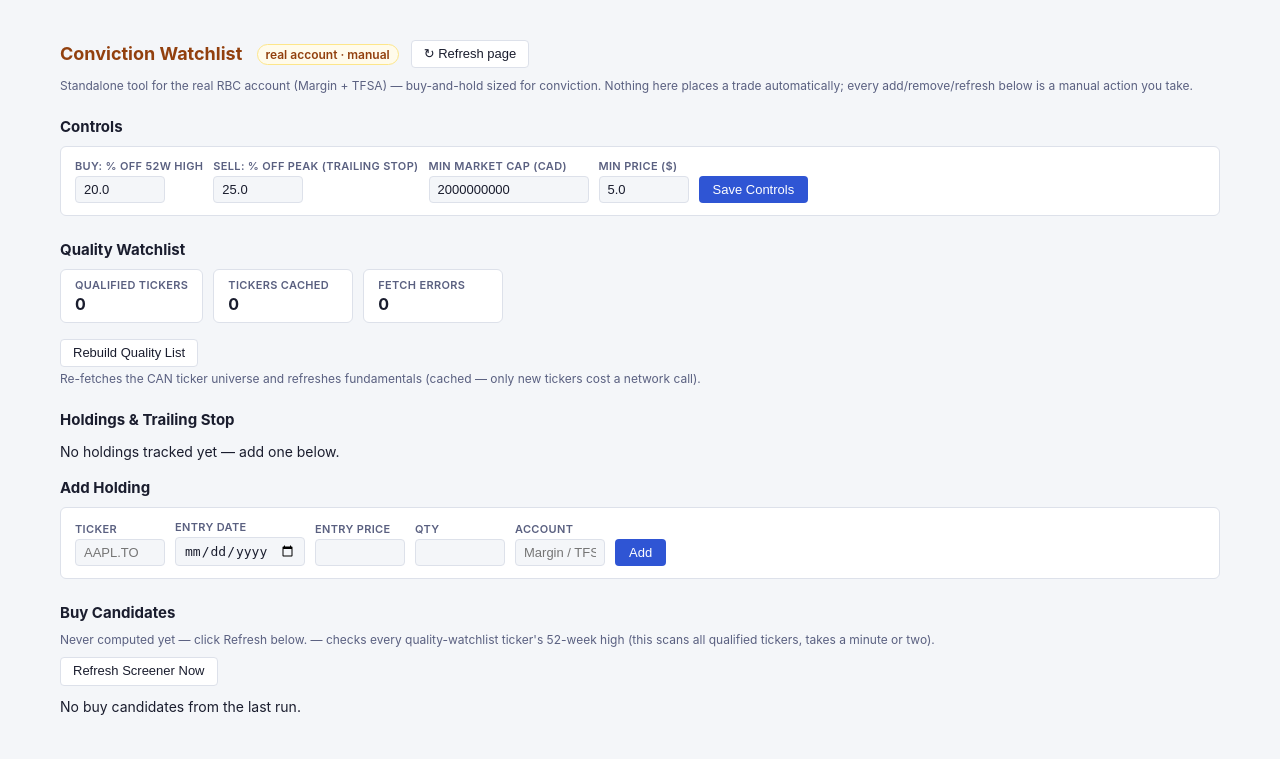
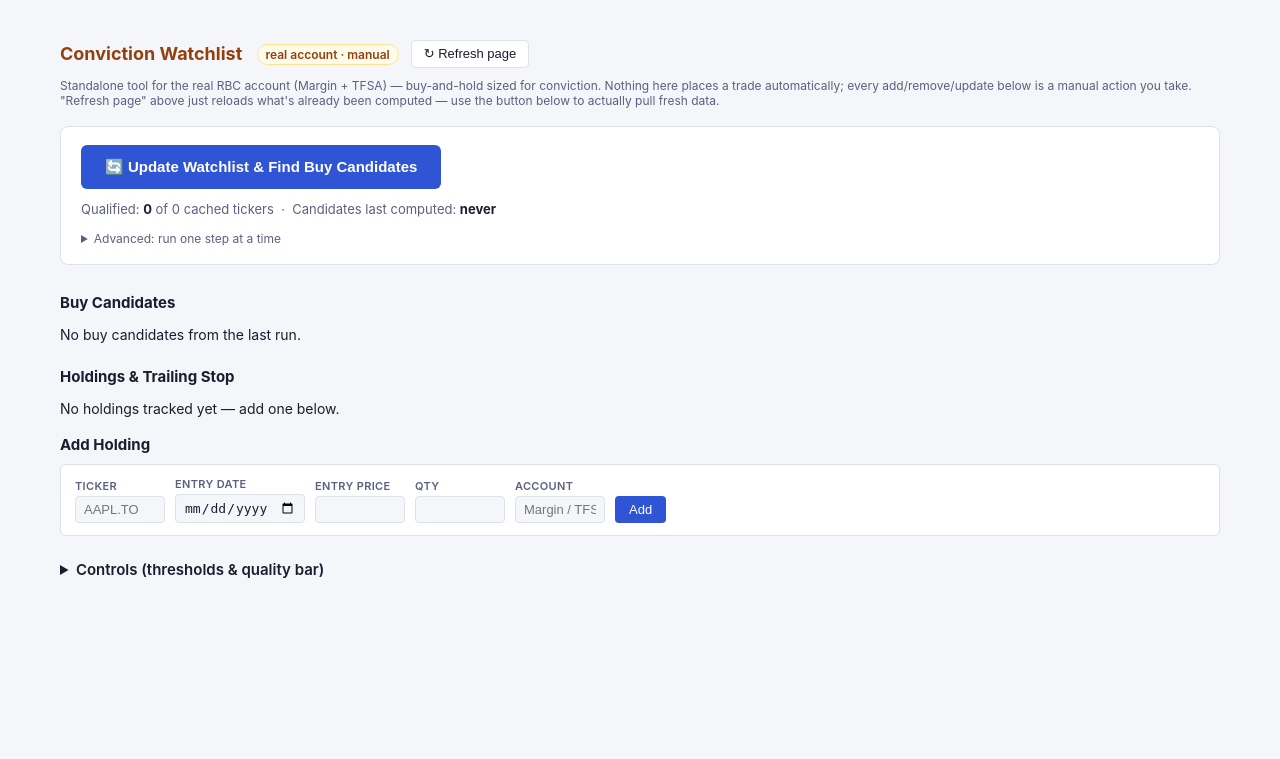
Before and after one commit to ChernyshovYuriy/StockScanner, a Flask app: page /conviction in a window 1280 px wide. Shown: the part 41-800 px from the top of the page. Run offline with Flask 3, Linux system fonts and the light colour scheme.

Commit message:
Restructure Conviction tab: one primary action instead of two buried buttons
Rebuild Quality List and Refresh Screener Now were small buttons in
unrelated sections (middle and bottom of a long page) for what is
really one workflow. Replaced with a single prominent "Update
Watchlist & Find Buy Candidates" button at the top (new
/conviction/update-all route runs both steps in sequence), with Buy
Candidates now shown right below it.

The two individual steps still exist for power users (e.g. re-scoring
after a threshold change without a full ticker refetch), tucked under
an "Advanced: run one step at a time" disclosure. Controls (thresholds
and quality bar, tweaked rarely) moved into a collapsed section at the
bottom instead of top billing.

Co-Authored-By: Claude Sonnet 5 <noreply@anthropic.com>
Claude-Session: https://claude.ai/code/session_019tvvEGFtLmFCrxmbg3HoV4

```diff
--- a/dashboard_app.py
+++ b/dashboard_app.py
@@ -332,6 +332,19 @@ def create_app() -> Flask:
             return redirect(url_for("conviction", error=f"Entry screener refresh failed: {e}"))
         return redirect(url_for("conviction"))
 
+    @app.post("/conviction/update-all")
+    def conviction_update_all():
+        """The single primary action on the Conviction tab: rebuild the
+        quality list, then re-screen for buy candidates -- the two steps a
+        user actually wants done together, previously two separate buttons
+        in unrelated sections of the page."""
+        try:
+            conviction_quality_filter.rebuild()
+            conviction_refresh_candidates()
+        except Exception as e:
+            return redirect(url_for("conviction", error=f"Update failed: {e}"))
+        return redirect(url_for("conviction"))
+
     @app.get("/history")
     def history():
         try:
--- a/templates/conviction.html
+++ b/templates/conviction.html
@@ -15,6 +15,29 @@
     .conviction-section { margin: 24px 0; }
     .conviction-section h2 { font-size: 15px; margin: 0 0 10px; }
     .conviction-note { color: var(--text-muted); font-size: 12px; margin: 4px 0 10px; }
+
+    /* The one action most visits are for: update data, see candidates. Made
+       deliberately the loudest thing on the page instead of two small
+       buttons buried in unrelated sections. */
+    .update-panel {
+      background: var(--card-bg); border: 1px solid var(--border);
+      border-radius: 8px; padding: 18px 20px; margin: 18px 0 28px;
+    }
+    .primary-btn {
+      background: var(--accent, #2f55d4); color: #fff; border: none;
+      border-radius: 6px; padding: 13px 24px; cursor: pointer;
+      font-size: 15px; font-weight: 700;
+    }
+    .primary-btn:hover { filter: brightness(1.08); }
+    .primary-btn:disabled { opacity: 0.6; cursor: default; }
+    .update-status { margin-top: 12px; font-size: 13px; color: var(--text-muted); }
+    .update-status strong { color: var(--text); }
+    .update-advanced { margin-top: 14px; }
+    .update-advanced summary {
+      cursor: pointer; font-size: 12px; color: var(--text-muted); user-select: none;
+    }
+    .update-advanced summary:hover { color: var(--text); }
+    .advanced-buttons { display: flex; flex-wrap: wrap; gap: 10px; margin-top: 10px; }
 
     .inline-form {
       display: flex; flex-wrap: wrap; gap: 10px; align-items: flex-end;
@@ -41,7 +64,12 @@
       background: none; border: 1px solid var(--sell); color: var(--sell);
       border-radius: 4px; padding: 3px 8px; cursor: pointer; font-size: 12px;
     }
-    .rebuild-form { display: inline; }
+
+    .controls-details summary {
+      cursor: pointer; font-size: 15px; font-weight: 600; user-select: none;
+      margin: 0 0 10px;
+    }
+    .controls-details summary:hover { color: var(--conviction-accent, #92400e); }
   </style>
 {% endblock %}
 {% block content %}
@@ -51,63 +79,70 @@
   </div>
   <p class="conviction-note">
     Standalone tool for the real RBC account (Margin + TFSA) — buy-and-hold sized for conviction.
-    Nothing here places a trade automatically; every add/remove/refresh below is a manual action you take.
+    Nothing here places a trade automatically; every add/remove/update below is a manual action you take.
+    "Refresh page" above just reloads what's already been computed — use the button below to actually pull fresh data.
   </p>
 
   {% if error %}
     <p class="banner banner-error">{{ error }}</p>
   {% endif %}
 
-  <div class="conviction-section">
-    <h2>Controls</h2>
-    <form class="inline-form" method="post" action="{{ url_for('conviction_settings') }}">
-      <div class="field">
-        <label for="dip_pct_off_high">Buy: % off 52w high</label>
-        <input class="narrow" type="number" step="0.1" min="0" max="95" id="dip_pct_off_high"
-               name="dip_pct_off_high" value="{{ '%.1f'|format(settings.get('dip_pct_off_high', 0.20) * 100) }}">
+  <div class="update-panel">
+    <form method="post" action="{{ url_for('conviction_update_all') }}" id="update-all-form">
+      <button class="primary-btn" type="submit">🔄 Update Watchlist &amp; Find Buy Candidates</button>
+    </form>
+    <p class="conviction-note" id="update-all-working" hidden>
+      Working — pulling tickers, checking fundamentals, then scanning for buy candidates.
+      This can take a couple of minutes; the page reloads automatically when it's done.
+    </p>
+    <p class="update-status">
+      Qualified: <strong>{{ quality_count }}</strong> of {{ quality_total_cached }} cached tickers
+      {% if quality_errors %}<span class="pnl-neg">({{ quality_errors }} fetch errors)</span>{% endif %}
+      &nbsp;·&nbsp; Candidates last computed:
+      <strong>{{ candidates_generated_at if candidates_generated_at else "never" }}</strong>
+    </p>
+    <details class="update-advanced">
+      <summary>Advanced: run one step at a time</summary>
+      <div class="advanced-buttons">
+        <form method="post" action="{{ url_for('conviction_refresh_quality') }}" id="rebuild-quality-form">
+          <button class="refresh-btn" type="submit">Rebuild Quality List Only</button>
+        </form>
+        <form method="post" action="{{ url_for('conviction_refresh_candidates_route') }}" id="refresh-candidates-form">
+          <button class="refresh-btn" type="submit">Refresh Screener Only</button>
+        </form>
       </div>
-      <div class="field">
-        <label for="trailing_stop_pct">Sell: % off peak (trailing stop)</label>
-        <input class="narrow" type="number" step="0.1" min="0" max="95" id="trailing_stop_pct"
-               name="trailing_stop_pct" value="{{ '%.1f'|format(settings.get('trailing_stop_pct', 0.25) * 100) }}">
-      </div>
-      <div class="field">
-        <label for="min_market_cap_cad">Min market cap (CAD)</label>
-        <input class="wide" type="number" step="1000000" min="0" id="min_market_cap_cad"
-               name="min_market_cap_cad" value="{{ settings.get('min_market_cap_cad', 2000000000)|int }}">
-      </div>
-      <div class="field">
-        <label for="min_price">Min price ($)</label>
-        <input class="narrow" type="number" step="0.5" min="0" id="min_price"
-               name="min_price" value="{{ settings.get('min_price', 5.0) }}">
-      </div>
-      <button class="save-btn" type="submit">Save Controls</button>
-    </form>
+      <p class="conviction-note">
+        Quality list: re-fetches the CAN ticker universe and refreshes fundamentals (cached — only new tickers cost a network call).
+        Screener: re-checks every already-qualified ticker's 52-week high — useful after changing the dip % above without waiting for a full quality-list rebuild.
+      </p>
+      <p class="conviction-note" id="quality-working" hidden>Pulling tickers and checking fundamentals…</p>
+      <p class="conviction-note" id="candidates-working" hidden>Scanning tickers…</p>
+    </details>
   </div>
 
   <div class="conviction-section">
-    <h2>Quality Watchlist</h2>
-    <div class="stats-row">
-      <div class="stat-chip">
-        <span class="stat-label">Qualified Tickers</span>
-        <span class="stat-value">{{ quality_count }}</span>
-      </div>
-      <div class="stat-chip">
-        <span class="stat-label">Tickers Cached</span>
-        <span class="stat-value">{{ quality_total_cached }}</span>
-      </div>
-      <div class="stat-chip">
-        <span class="stat-label">Fetch Errors</span>
-        <span class="stat-value {{ 'pnl-neg' if quality_errors else '' }}">{{ quality_errors }}</span>
-      </div>
+    <h2>Buy Candidates</h2>
+    {% if not candidates %}
+      <p>No buy candidates from the last run.</p>
+    {% else %}
+    <div class="table-wrap">
+      <table class="sortable">
+        <thead>
+          <tr><th>Ticker</th><th>Now</th><th>52w High</th><th>Off High</th></tr>
+        </thead>
+        <tbody>
+          {% for c in candidates %}
+          <tr>
+            <td><a href="https://ca.finance.yahoo.com/quote/{{ c.ticker }}" target="_blank" rel="noopener">{{ c.ticker }}</a></td>
+            <td>{{ "%.2f"|format(c.current) }}</td>
+            <td>{{ "%.2f"|format(c.high_52w) }}</td>
+            <td class="pnl-neg">{{ "%.1f"|format(c.pct_off_high * 100) }}%</td>
+          </tr>
+          {% endfor %}
+        </tbody>
+      </table>
     </div>
-    <form class="rebuild-form" method="post" action="{{ url_for('conviction_refresh_quality') }}" id="rebuild-quality-form">
-      <button class="refresh-btn" type="submit">Rebuild Quality List</button>
-    </form>
-    <p class="conviction-note">Re-fetches the CAN ticker universe and refreshes fundamentals (cached — only new tickers cost a network call).</p>
-    <p class="conviction-note" id="quality-working" hidden>
-      Pulling tickers and checking fundamentals, please wait — this page will reload automatically when it's done.
-    </p>
+    {% endif %}
   </div>
 
   <div class="conviction-section">
@@ -179,46 +214,37 @@
   </div>
 
   <div class="conviction-section">
-    <h2>Buy Candidates</h2>
-    <p class="conviction-note">
-      {% if candidates_generated_at %}
-        Last computed: {{ candidates_generated_at }}
-      {% else %}
-        Never computed yet — click Refresh below.
-      {% endif %}
-      — checks every quality-watchlist ticker's 52-week high (this scans all qualified tickers, takes a minute or two).
-    </p>
-    <form method="post" action="{{ url_for('conviction_refresh_candidates_route') }}" id="refresh-candidates-form">
-      <button class="refresh-btn" type="submit">Refresh Screener Now</button>
-    </form>
-    <p class="conviction-note" id="candidates-working" hidden>
-      Scanning tickers, please wait — this page will reload automatically when it's done.
-    </p>
-    {% if not candidates %}
-      <p style="margin-top:12px;">No buy candidates from the last run.</p>
-    {% else %}
-    <div class="table-wrap" style="margin-top:12px;">
-      <table class="sortable">
-        <thead>
-          <tr><th>Ticker</th><th>Now</th><th>52w High</th><th>Off High</th></tr>
-        </thead>
-        <tbody>
-          {% for c in candidates %}
-          <tr>
-            <td><a href="https://ca.finance.yahoo.com/quote/{{ c.ticker }}" target="_blank" rel="noopener">{{ c.ticker }}</a></td>
-            <td>{{ "%.2f"|format(c.current) }}</td>
-            <td>{{ "%.2f"|format(c.high_52w) }}</td>
-            <td class="pnl-neg">{{ "%.1f"|format(c.pct_off_high * 100) }}%</td>
-          </tr>
-          {% endfor %}
-        </tbody>
-      </table>
-    </div>
-    {% endif %}
+    <details class="controls-details">
+      <summary>Controls (thresholds &amp; quality bar)</summary>
+      <form class="inline-form" method="post" action="{{ url_for('conviction_settings') }}">
+        <div class="field">
+          <label for="dip_pct_off_high">Buy: % off 52w high</label>
+          <input class="narrow" type="number" step="0.1" min="0" max="95" id="dip_pct_off_high"
+                 name="dip_pct_off_high" value="{{ '%.1f'|format(settings.get('dip_pct_off_high', 0.20) * 100) }}">
+        </div>
+        <div class="field">
+          <label for="trailing_stop_pct">Sell: % off peak (trailing stop)</label>
+          <input class="narrow" type="number" step="0.1" min="0" max="95" id="trailing_stop_pct"
+                 name="trailing_stop_pct" value="{{ '%.1f'|format(settings.get('trailing_stop_pct', 0.25) * 100) }}">
+        </div>
+        <div class="field">
+          <label for="min_market_cap_cad">Min market cap (CAD)</label>
+          <input class="wide" type="number" step="1000000" min="0" id="min_market_cap_cad"
+                 name="min_market_cap_cad" value="{{ settings.get('min_market_cap_cad', 2000000000)|int }}">
+        </div>
+        <div class="field">
+          <label for="min_price">Min price ($)</label>
+          <input class="narrow" type="number" step="0.5" min="0" id="min_price"
+                 name="min_price" value="{{ settings.get('min_price', 5.0) }}">
+        </div>
+        <button class="save-btn" type="submit">Save Controls</button>
+      </form>
+      <p class="conviction-note">Changing these does not re-run anything by itself — click Update above (or the advanced buttons) afterward to apply them.</p>
+    </details>
   </div>
 
   <script>
-    // Both refresh actions are plain synchronous form POSTs (no automation,
+    // All refresh actions are plain synchronous form POSTs (no automation,
     // no background job/polling, per the user's "no need automation"
     // request) -- but they take real time (a network call per ticker), so
     // without this the button just sits there with no sign anything is
@@ -237,6 +263,7 @@
         if (note) note.hidden = false;
       });
     }
+    markWorking('update-all-form', 'update-all-working', 'Working…');
     markWorking('rebuild-quality-form', 'quality-working', 'Rebuilding…');
     markWorking('refresh-candidates-form', 'candidates-working', 'Scanning…');
   </script>
```
